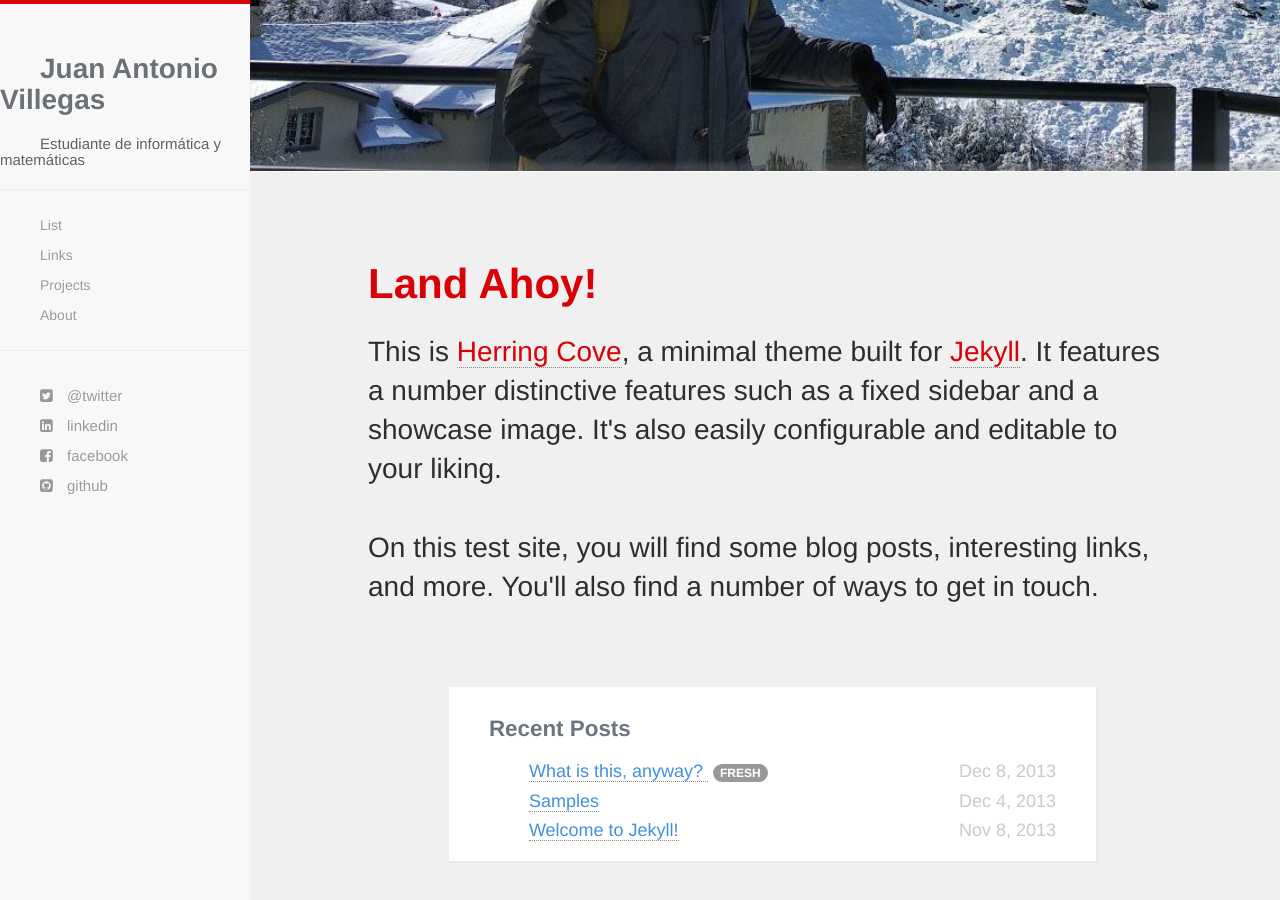
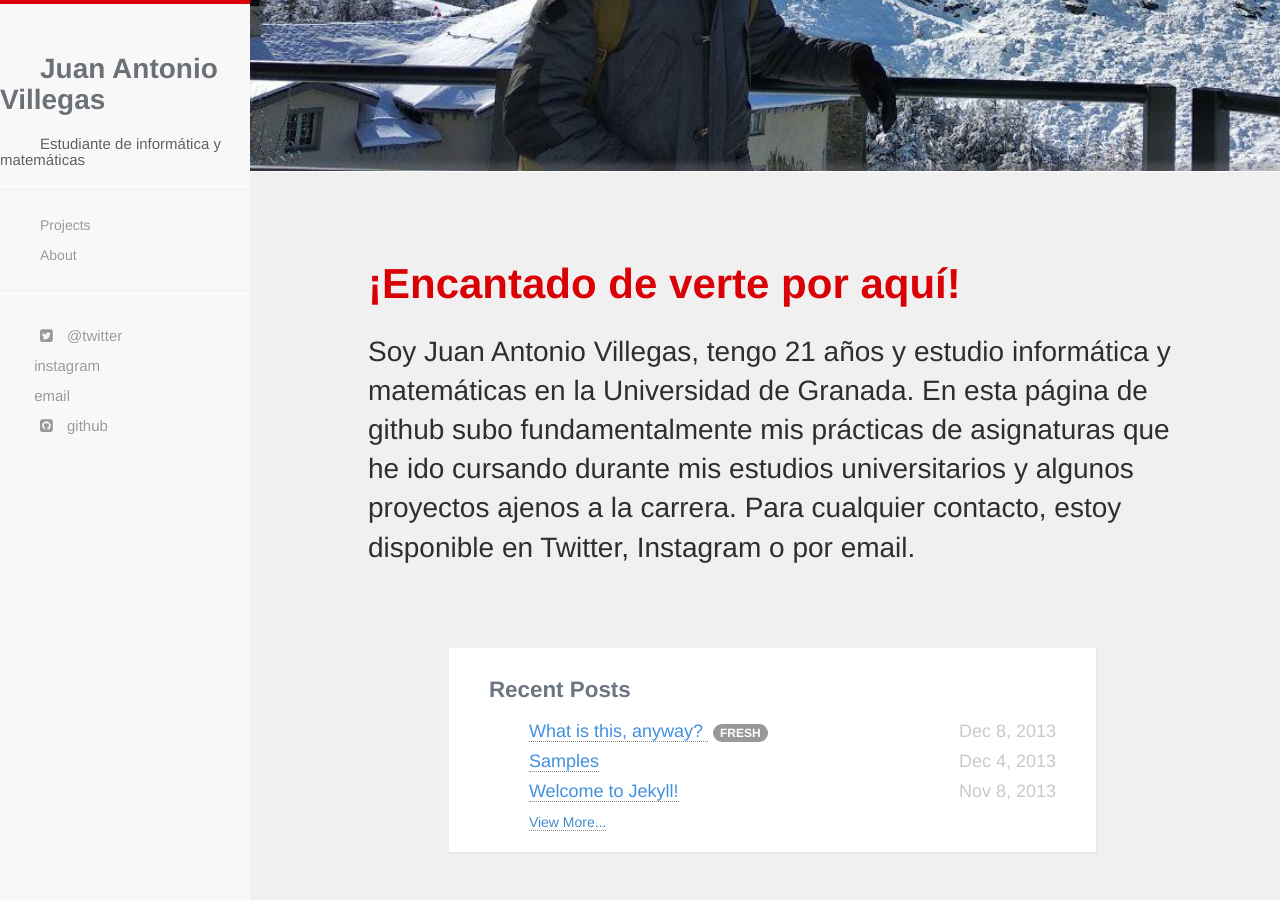
Before and after one commit to JAntonioVR/jantoniovr.github.io, a Jekyll site: the page built from index.html, in a window 1280 px wide and 900 px high, scrolled down 532 px. Built offline with Jekyll 4.4.1, drawn with Linux system fonts in a browser that asks for light colours; nearby versions of some CDN libraries; Markdown is read by kramdown in place of the engine named in the settings; some of the changed text lies outside the part shown.

Commit message:
Cambio la pagina principal

```diff
--- a/_includes/footer.html
+++ b/_includes/footer.html
@@ -2,7 +2,7 @@
   <footer>
     <p class="text-muted credit">
       &copy; {{ site.time | date: '%Y' }} {{ site.name }} &middot;
-      <a href="https://github.com/arnp/herring-cove"> Herring Cove for Jekyll </a>
+      <a href="https://github.com/JAntonioVR"> JAntonioVR </a>
       {{ site.time }}
     </p>
   </footer>
--- a/_includes/greeting.html
+++ b/_includes/greeting.html
@@ -1,8 +1,8 @@
   </div>
   <div class="container">
     <div id="welcome-greeting">
-      <h1>Land Ahoy!</h1>
-      <h2>This is <a href="https://github.com/arnp/herring-cove">Herring Cove</a>, a minimal theme built for <a href="http://jekyllrb.com"> Jekyll</a>. It features a number distinctive features such as a fixed sidebar and a showcase image. It's also easily configurable and editable to your liking. <br><br> On this test site, you will find some blog posts, interesting links, and more. You'll also find a number of ways to get in touch.</h2>
+      <h1>¡Encantado de verte por aquí!</h1>
+      <h2>Soy Juan Antonio Villegas, tengo 21 años y estudio informática y matemáticas en la Universidad de Granada. En esta página de github subo fundamentalmente mis prácticas de asignaturas que he ido cursando durante mis estudios universitarios y algunos proyectos ajenos a la carrera. Para cualquier contacto, estoy disponible en Twitter, Instagram o por email.</h2>
       <hr />
     </div>
   </div>
--- a/_includes/navigation.html
+++ b/_includes/navigation.html
@@ -25,15 +25,15 @@
   <ul class="sidebar-nav">
     <li class="sidebar-brand"><a href="{{ site.baseurl }}/"><h1 class="brand">{{ site.name }}</h1></a><h3>{{ site.description }}</h3></li>
     <hr />
-    <li><a href="{{ site.baseurl }}/list.html">List</a></li>
-    <li><a href="{{ site.baseurl }}/links.html">Links</a></li>
+
+<!--    <li><a href="{{ site.baseurl }}/links.html">Links</a></li>  -->
     <li><a href="{{ site.baseurl }}/projects.html">Projects</a></li>
     <li><a href="{{ site.baseurl }}/about.html">About</a></li>
     <hr />
     <div id="social-wrapper">
       <li> <a href="{{ site.twitter }}"><i class="fa fa-twitter-square"></i> @twitter</a></li>
-      <li> <a href="{{ site.linkedin }}"><i class="fa fa-linkedin-square"></i> linkedin</a> </li>
-      <li> <a href="{{ site.facebook }}"><i class="fa fa-facebook-square"></i> facebook</a></li>
+      <li> <a href="{{ site.instagram }}"><i class="fa fa-instagram-square"></i> instagram</a> </li>
+      <li> <a href="{{ site.gmail }}"><i class="fa fa-gmail-square"></i> email</a></li>
       <li> <a href="{{ site.github }}"><i class="fa fa-github-square"></i> github</a> </li>
     </div>
   </ul>
--- a/about.html
+++ b/about.html
@@ -10,9 +10,8 @@ title: About
             <img src="{{ site.baseurl }}/images/self.jpg">
           </div>
           <div class="col-md-9">
-            <h1>Herring Cove</h1>
-            <p><i class="fa fa-map-marker"></i>&nbsp;&nbsp;42°2'16"N   70°12'47"W</p>
-            <p><i class="fa fa-envelope-o"></i>&nbsp;rnpatel[at]me.com </p>
+            <h1>Juan Antonio Villegas</h1>
+            <p><i class="fa fa-envelope-o"></i>&nbsp;juanantoniovr98[at]gmail.com </p>
             <hr />
           </div>
         </div>
--- a/index.html
+++ b/index.html
@@ -32,8 +32,8 @@ title: Juan Antonio Villegas Recio
     {% assign add_class = '' %}
     {% assign fresh_tag = '' %}
   {% endfor %}
- <!-- <ul>
+  <ul>
     <a href="{{ site.baseurl }}/list.html">View More...</a>
-  </ul>-->
+  </ul>
 </div>
 {% endif %}
```
Also changed, not shown: 9 other files.
